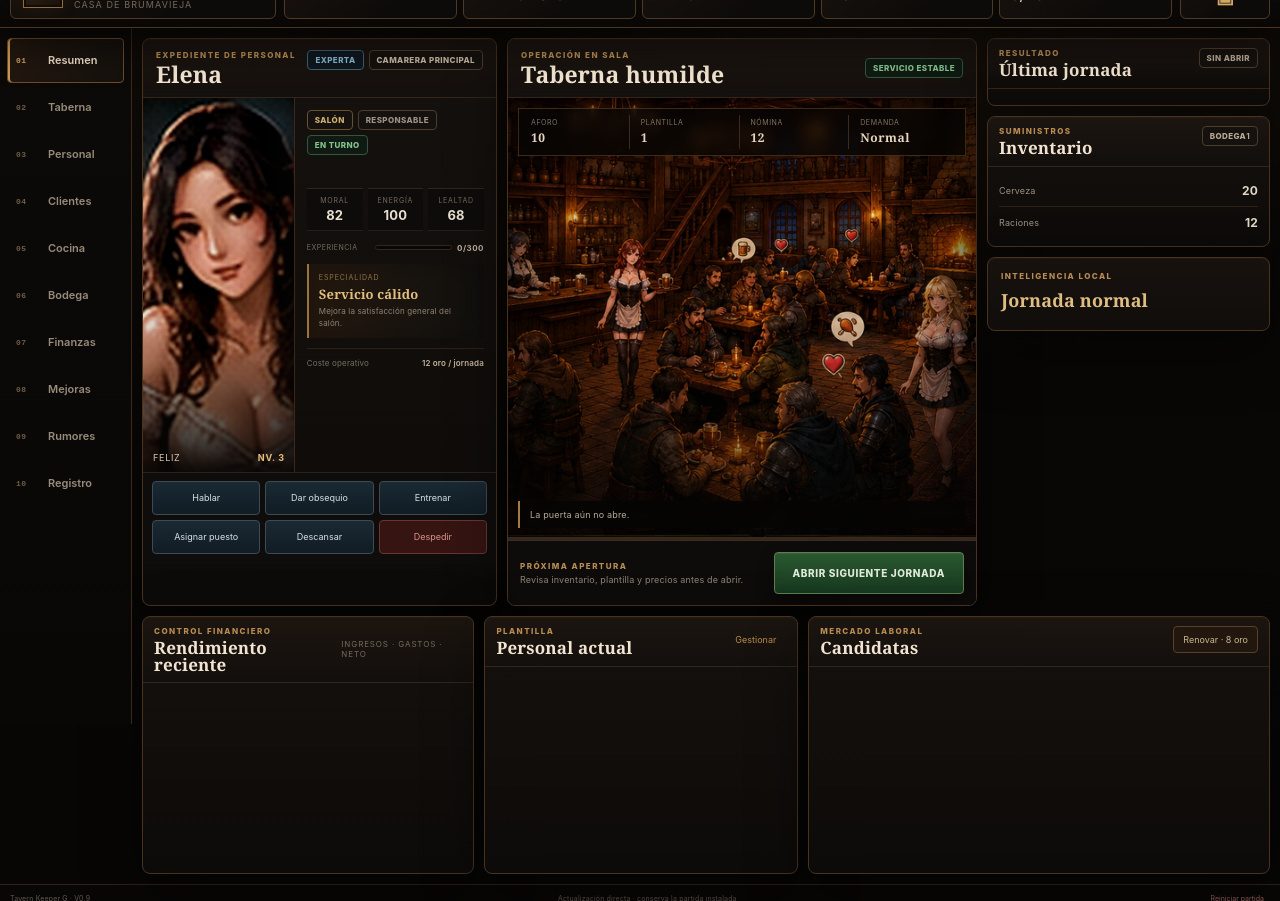
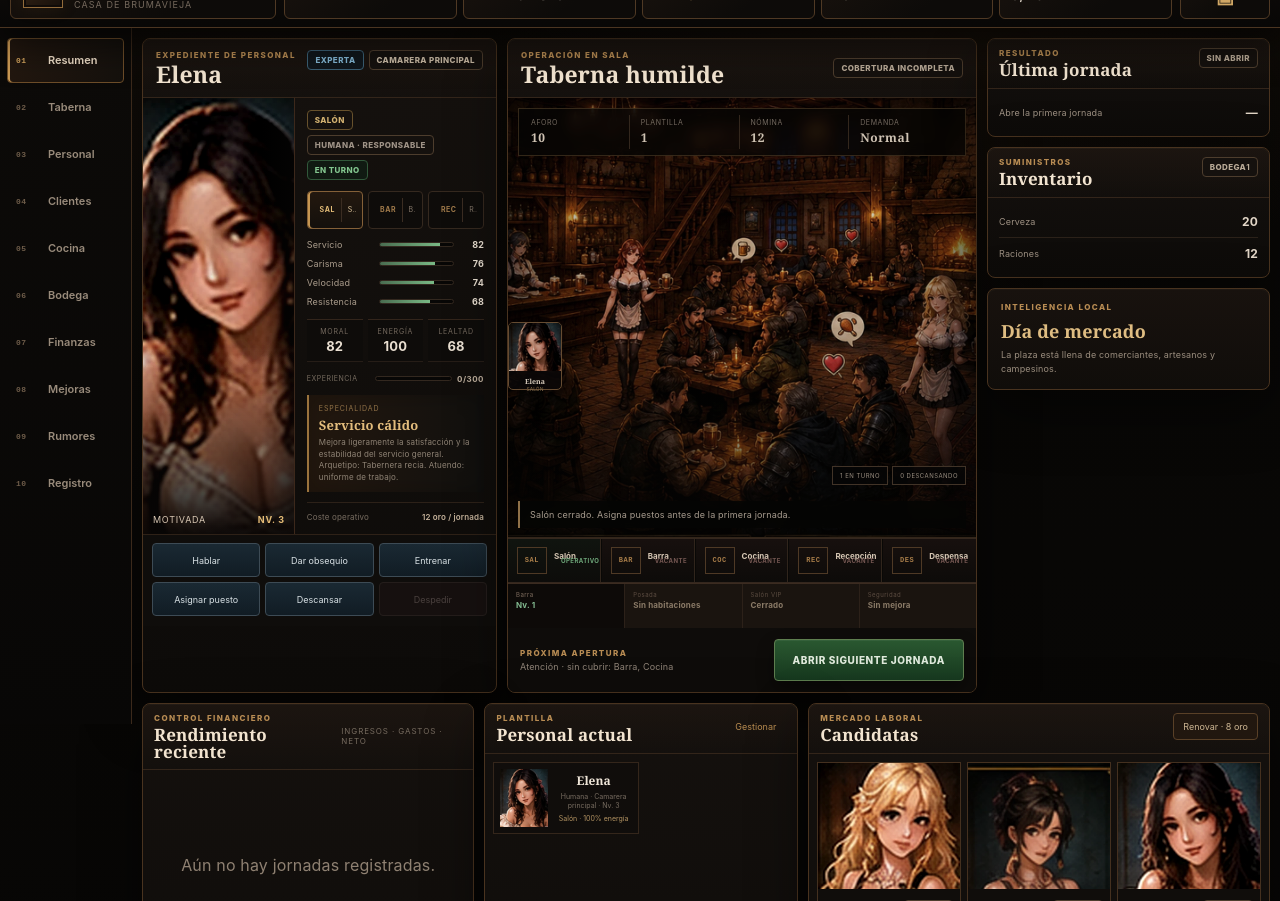
Before and after one commit to adanielmendozaz-glitch/tavern-keeper-G, a website: page www/index.html in a window 1280 px wide. Shown: the part 51-952 px from the top of the page. Drawn offline with Linux system fonts and the light colour scheme.

Commit message:
Tavern Keeper G V0.9.1 - Hotfix inicializacion

```diff
--- a/package.json
+++ b/package.json
@@ -1,8 +1,8 @@
 {
   "name": "tavern-keeper",
-  "version": "0.9.0",
+  "version": "0.9.1",
   "private": true,
-  "description": "Tavern Keeper G V0.9: expansión física de la taberna, clientes VIP/especiales y eventos nocturnos con decisiones durante la jornada viva.",
+  "description": "Tavern Keeper G V0.9.1 hotfix: corrige inicialización de V0.9 para restaurar plantilla, mercado laboral, menú, finanzas, mejoras y apertura de jornada sin perder partida.",
   "scripts": {
     "serve": "npx serve www",
     "android:add": "npx cap add android",
--- a/scripts/prepare-android.mjs
+++ b/scripts/prepare-android.mjs
@@ -7,8 +7,8 @@
 }
 
 let gradle = fs.readFileSync(gradlePath, 'utf8');
-gradle = gradle.replace(/versionCode\s+\d+/, 'versionCode 9');
-gradle = gradle.replace(/versionName\s+["'][^"']+["']/, 'versionName "0.9.0"');
+gradle = gradle.replace(/versionCode\s+\d+/, 'versionCode 10');
+gradle = gradle.replace(/versionName\s+["'][^"']+["']/, 'versionName "0.9.1"');
 
 if (!gradle.includes('tavernkeeper-dev.jks')) {
   gradle = gradle.replace(
@@ -22,4 +22,4 @@
 }
 
 fs.writeFileSync(gradlePath, gradle);
-console.log('Android preparado: com.alfonso.tavernkeeper · versionCode 9 · versionName 0.9.0 · firma DEV estable.');
+console.log('Android preparado: com.alfonso.tavernkeeper · versionCode 10 · versionName 0.9.1 · firma DEV estable.');
--- a/www/game.js
+++ b/www/game.js
@@ -239,7 +239,7 @@
   nobles:{drink:[['wine',.52],['mead',.4],['beer',.08]],food:[['roast',.52],['cheese',.34],['stew',.14]],drinkChance:.76,foodChance:.66}
 };
 function syncLegacyStock(){state.ale=state.inventory.beer||0;state.food=state.inventory.stew||0;state.prices.ale=state.productPrices.beer;state.prices.meal=state.productPrices.stew}
-function ensureV08State(){
+function ensureV07State(){
   const needsV07=!state.inventory;
   if(!state.inventory)state.inventory={beer:Number(state.ale)||0,wine:0,mead:0,stew:Number(state.food)||0,roast:0,cheese:0};
   for(const id of Object.keys(PRODUCTS))if(state.inventory[id]==null)state.inventory[id]=0;
@@ -363,7 +363,7 @@
 function v08NormalizeWorker(w){
   if(!w.lineageKey)w.lineageKey='human';
   if(!w.lineage)w.lineage=LINEAGES_V08[w.lineageKey]?.label||'Humana';
-  if(!w.archetype)w.archetype=w.role==='cook'?'Cocinera rústica':'Tabernera recia';
+  if(w.archetype&&typeof w.archetype==='object')w.archetype=w.archetype.label||null;if(!w.archetype)w.archetype=w.role==='cook'?'Cocinera rústica':'Tabernera recia';
   if(!w.feature)w.feature=pick(FEATURES_V08);
   if(!w.bodyNote)w.bodyNote=pick(BODY_NOTES_V08);
   if(!w.outfit)w.outfit='uniforme de trabajo';
@@ -373,8 +373,8 @@
 function generateCandidate(seed){
   seed=seed||{names:new Set(),portraits:new Set()};
   const rarityKey=rarityRoll(), d=RARITY_DEFS[rarityKey], role=chance(.68)?'server':'cook', lineageKey=v08LineageRoll(rarityKey), lineage=LINEAGES_V08[lineageKey].label;
-  const archetype=v08Archetype(role,lineageKey), roleLabel=archetype.roleLabel || (role==='cook'?'Cocinera':'Camarera');
-  const ability=pick(role==='cook'?COOK_ABILITIES:SERVER_ABILITIES), lbonus=LINEAGE_BONUS_V08[lineageKey]||LINEAGE_BONUS_V08.human, abon=archetype.bonus||{};
+  const archetypeDef=v08Archetype(role,lineageKey), roleLabel=archetypeDef.roleLabel || (role==='cook'?'Cocinera':'Camarera');
+  const ability=pick(role==='cook'?COOK_ABILITIES:SERVER_ABILITIES), lbonus=LINEAGE_BONUS_V08[lineageKey]||LINEAGE_BONUS_V08.human, abon=archetypeDef.bonus||{};
   const name=v08Used(LINEAGE_NAME_POOLS_V08[lineageKey]||LINEAGE_NAME_POOLS_V08.human, seed.names); seed.names.add(name);
   const portrait=v08Used(PORTRAIT_GROUPS_V08[lineageKey]||PORTRAIT_GROUPS_V08.human, seed.portraits); seed.portraits.add(portrait);
   const feature=pick(FEATURES_V08), bodyNote=pick(BODY_NOTES_V08), age=lineageKey==='elf'?rand(26,130):lineageKey==='halfelf'?rand(24,46):rand(22,39);
@@ -382,20 +382,19 @@
   const stats={service,charisma,speed,stamina}; if(role==='cook')stats.cooking=v08Stat(rand(d.min,d.max),lbonus.cooking,abon.cooking);
   const wage=Math.max(5, rand(...d.wage)+(lineageKey==='elf'?2:0)+(rarityKey==='genius'?3:0)), hireCost=Math.max(30, rand(...d.hire)+(lineageKey==='elf'?12:lineageKey==='halfelf'?5:0));
   const assignment=role==='cook'?'cocina':(roleLabel==='Anfitriona'?'recepcion':(chance(.42)?'barra':'salon'));
-  const outfit=v08Outfit(lineageKey,rarityKey,role), trait=pick(archetype.traitPool||TRAITS), minRep=v08MinRep(rarityKey,lineageKey);
+  const outfit=v08Outfit(lineageKey,rarityKey,role), trait=pick(archetypeDef.traitPool||TRAITS), minRep=v08MinRep(rarityKey,lineageKey), archetype=archetypeDef.label;
   return {id:`proc-${Date.now()}-${Math.random().toString(36).slice(2,9)}`,instanceId:`cand-${Date.now()}-${Math.random().toString(36).slice(2,10)}`,catalogId:null,name,age,role,roleLabel,portrait,sprite:portrait,wage,hireCost,...stats,rarity:d.label,rarityClass:d.className,rarityKey,trait,ability:ability.name,abilityId:ability.id,abilityText:ability.text,assignment,minRep,outfit,procedural:true,lineageKey,lineage,archetype,feature,bodyNote}
 }
 function generateCandidates(n){
   const total=n||(chance(.18)?5:chance(.44)?4:3), seed={names:new Set(activeStaff().map(w=>w.name)), portraits:new Set()};
   const out=[]; for(let i=0;i<total;i++) out.push(generateCandidate(seed));
-  if(!out.some(c=>c.lineageKey==='elf') && chance(0.2 + v08ChanceRep(state.reputation||0,0,60)*0.15)) out[rand(0,out.length-1)].lineageKey='elf', out[rand(0,out.length-1)].lineage='Elfa';
   return out.map(v08NormalizeWorker)
 }
 function marketEventFor(list){
   const g=list.find(c=>c.rarityKey==='genius'); if(g) return {kind:'genius', text:`Lo imposible ocurrió: ${g.name}, una ${g.lineage.toLowerCase()} catalogada como GENIO, apareció en Brumavieja. Su expediente es extraordinario y su contratación será durísima.`};
-  const p=list.find(c=>c.rarityKey==='prodigy'); if(p) return {kind:'prodigy', text:`Rumor extraordinario: ${p.name}, ${p.lineage.toLowerCase()} de arquetipo ${p.archetype.toLowerCase()}, busca empleo por un tiempo muy limitado.`};
-  const e=list.find(c=>c.lineageKey==='elf'); if(e) return {kind:'elf', text:`Visitantes poco comunes llegaron al mercado laboral: ${e.name}, ${e.lineage.toLowerCase()} ${e.archetype.toLowerCase()}, está disponible para contratación.`};
-  const h=list.find(c=>c.lineageKey==='halfelf'); if(h) return {kind:'lineage', text:`La oferta laboral se volvió más interesante: ${h.name}, una ${h.lineage.toLowerCase()} ${h.archetype.toLowerCase()}, destaca entre las candidatas del día.`};
+  const p=list.find(c=>c.rarityKey==='prodigy'); if(p) return {kind:'prodigy', text:`Rumor extraordinario: ${p.name}, ${p.lineage.toLowerCase()} de arquetipo ${String(p.archetype||'trabajadora excepcional').toLowerCase()}, busca empleo por un tiempo muy limitado.`};
+  const e=list.find(c=>c.lineageKey==='elf'); if(e) return {kind:'elf', text:`Visitantes poco comunes llegaron al mercado laboral: ${e.name}, ${e.lineage.toLowerCase()} ${String(e.archetype||'viajera').toLowerCase()}, está disponible para contratación.`};
+  const h=list.find(c=>c.lineageKey==='halfelf'); if(h) return {kind:'lineage', text:`La oferta laboral se volvió más interesante: ${h.name}, una ${h.lineage.toLowerCase()} ${String(h.archetype||'trabajadora').toLowerCase()}, destaca entre las candidatas del día.`};
   return null
 }
 function candidateById(id){return state.candidates.find(c=>c.instanceId===id||c.id===id)||CANDIDATE_CATALOG.find(c=>c.id===id)}
--- a/www/index.html
+++ b/www/index.html
@@ -235,7 +235,7 @@
     </main>
   </div>
 
-  <footer class="statusbar"><span>Tavern Keeper G · V0.9</span><span>Actualización directa · conserva la partida instalada</span><button id="resetBtn" class="link-danger">Reiniciar partida</button></footer>
+  <footer class="statusbar"><span>Tavern Keeper G · V0.9.1</span><span>Actualización directa · conserva la partida instalada</span><button id="resetBtn" class="link-danger">Reiniciar partida</button></footer>
 </div>
 
 
```
Also changed, not shown: .github/workflows/android-debug.yml, README.md, 1 other file.
